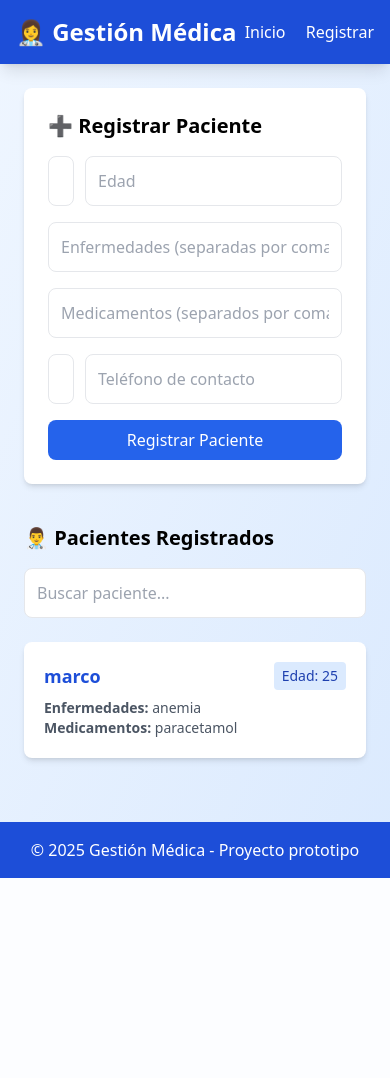
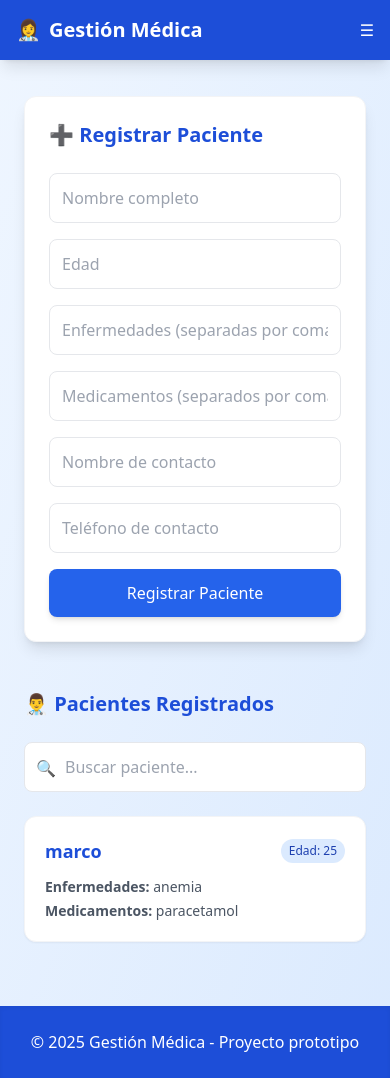
Before and after one commit to Marco777457/Despliegue-Feacture-python, a Flask app: page / in a window 390 px wide. Before the commit the page ends 878 px from the top, so only its background shows below. Run offline with Flask 3, Linux system fonts and the light colour scheme; some libraries are stand-ins or nearby versions.

Commit message:
Mejorar diseño y hacerlo responsive con Tailwind

```diff
--- a/templates/index.html
+++ b/templates/index.html
@@ -5,64 +5,85 @@
   <title>Gestión Médica - Personas 3era Edad</title>
   <script src="https://cdn.tailwindcss.com"></script>
 </head>
-<body class="bg-gradient-to-br from-blue-50 to-blue-100 min-h-screen">
+<body class="bg-gradient-to-br from-blue-50 to-blue-100 min-h-screen flex flex-col">
 
   <!-- Header -->
-  <header class="bg-blue-700 text-white shadow-lg">
+  <header class="bg-blue-700 text-white shadow-lg fixed w-full z-10">
     <div class="max-w-6xl mx-auto flex justify-between items-center p-4">
-      <h1 class="text-2xl font-bold">👩‍⚕️ Gestión Médica</h1>
-      <nav class="space-x-4">
+      <h1 class="text-xl md:text-2xl font-bold flex items-center gap-2">👩‍⚕️ <span>Gestión Médica</span></h1>
+      <nav class="hidden sm:flex space-x-6 text-sm md:text-base">
         <a href="/" class="hover:underline">Inicio</a>
         <a href="#formulario" class="hover:underline">Registrar</a>
       </nav>
+      <!-- Botón menú móvil -->
+      <button id="menu-btn" class="sm:hidden focus:outline-none text-white">
+        ☰
+      </button>
+    </div>
+    <!-- Menú móvil -->
+    <div id="menu" class="hidden sm:hidden flex flex-col bg-blue-600 px-4 pb-4">
+      <a href="/" class="py-2 border-b border-blue-500">Inicio</a>
+      <a href="#formulario" class="py-2">Registrar</a>
     </div>
   </header>
 
   <!-- Contenido principal -->
-  <main class="max-w-6xl mx-auto p-6">
+  <main class="max-w-6xl mx-auto p-6 w-full flex-1 pt-24">
 
     <!-- Formulario -->
-    <section id="formulario" class="bg-white shadow-md rounded-lg p-6 mb-10">
-      <h2 class="text-xl font-semibold mb-4 flex items-center gap-2">➕ Registrar Paciente</h2>
+    <section id="formulario" class="bg-white shadow-lg rounded-xl p-6 mb-12 border border-gray-100">
+      <h2 class="text-xl md:text-2xl font-semibold mb-6 flex items-center gap-2 text-blue-700">➕ Registrar Paciente</h2>
       <form action="/registrar" method="POST" class="grid grid-cols-1 md:grid-cols-2 gap-4">
-        <input class="p-3 border rounded-lg focus:ring-2 focus:ring-blue-400" type="text" name="nombre" placeholder="Nombre completo" required>
-        <input class="p-3 border rounded-lg focus:ring-2 focus:ring-blue-400" type="number" name="edad" placeholder="Edad" required>
-        <input class="p-3 border rounded-lg col-span-2" type="text" name="enfermedades" placeholder="Enfermedades (separadas por coma)">
-        <input class="p-3 border rounded-lg col-span-2" type="text" name="medicamentos" placeholder="Medicamentos (separados por coma)">
-        <input class="p-3 border rounded-lg" type="text" name="contacto_nombre" placeholder="Nombre de contacto">
-        <input class="p-3 border rounded-lg" type="text" name="contacto_tel" placeholder="Teléfono de contacto">
-        <button class="bg-blue-600 text-white py-2 px-4 rounded-lg col-span-2 hover:bg-blue-700 transition">Registrar Paciente</button>
+        <input class="p-3 border rounded-lg focus:ring-2 focus:ring-blue-400 w-full" type="text" name="nombre" placeholder="Nombre completo" required>
+        <input class="p-3 border rounded-lg focus:ring-2 focus:ring-blue-400 w-full" type="number" name="edad" placeholder="Edad" required>
+        <input class="p-3 border rounded-lg col-span-1 md:col-span-2 focus:ring-2 focus:ring-blue-400" type="text" name="enfermedades" placeholder="Enfermedades (separadas por coma)">
+        <input class="p-3 border rounded-lg col-span-1 md:col-span-2 focus:ring-2 focus:ring-blue-400" type="text" name="medicamentos" placeholder="Medicamentos (separados por coma)">
+        <input class="p-3 border rounded-lg focus:ring-2 focus:ring-blue-400" type="text" name="contacto_nombre" placeholder="Nombre de contacto">
+        <input class="p-3 border rounded-lg focus:ring-2 focus:ring-blue-400" type="text" name="contacto_tel" placeholder="Teléfono de contacto">
+        <button class="bg-blue-600 text-white py-3 px-6 rounded-lg col-span-1 md:col-span-2 hover:bg-blue-700 transition-all transform hover:scale-105 shadow-md">Registrar Paciente</button>
       </form>
     </section>
 
     <!-- Lista de pacientes -->
     <section>
-      <h2 class="text-xl font-semibold mb-4">👨‍⚕️ Pacientes Registrados</h2>
+      <h2 class="text-xl md:text-2xl font-semibold mb-6 text-blue-700">👨‍⚕️ Pacientes Registrados</h2>
 
       <!-- Buscador -->
-      <input type="text" placeholder="Buscar paciente..." class="w-full mb-6 p-3 border rounded-lg focus:ring-2 focus:ring-blue-400">
+      <div class="relative mb-6">
+        <input type="text" placeholder="Buscar paciente..." class="w-full p-3 pl-10 border rounded-lg focus:ring-2 focus:ring-blue-400">
+        <span class="absolute left-3 top-3.5 text-gray-400">🔍</span>
+      </div>
 
-      <div class="grid gap-4 md:grid-cols-2 lg:grid-cols-3">
+      <div class="grid gap-6 sm:grid-cols-2 lg:grid-cols-3">
         {% for nombre, paciente in pacientes.items() %}
-          <a href="{{ url_for('consultar_paciente', nombre=nombre) }}" class="block bg-white shadow-md rounded-lg p-5 hover:shadow-xl transition">
-            <div class="flex justify-between items-center mb-2">
+          <a href="{{ url_for('consultar_paciente', nombre=nombre) }}" class="block bg-white border border-gray-100 shadow-sm rounded-xl p-5 hover:shadow-xl hover:-translate-y-1 transform transition-all">
+            <div class="flex justify-between items-center mb-3">
               <h3 class="text-lg font-bold text-blue-700">{{ nombre }}</h3>
-              <span class="text-sm bg-blue-100 text-blue-800 px-2 py-1 rounded">Edad: {{ paciente['Edad'] }}</span>
+              <span class="text-xs md:text-sm bg-blue-100 text-blue-800 px-2 py-1 rounded-full">Edad: {{ paciente['Edad'] }}</span>
             </div>
-            <p class="text-gray-600 text-sm"><strong>Enfermedades:</strong> {{ paciente['Enfermedades'] | join(', ') }}</p>
+            <p class="text-gray-600 text-sm mb-1"><strong>Enfermedades:</strong> {{ paciente['Enfermedades'] | join(', ') }}</p>
             <p class="text-gray-600 text-sm"><strong>Medicamentos:</strong> {{ paciente['Medicamentos'] | join(', ') }}</p>
           </a>
         {% else %}
-          <p class="text-gray-500">⚠ No hay pacientes registrados aún.</p>
+          <p class="text-gray-500 text-center col-span-full">⚠ No hay pacientes registrados aún.</p>
         {% endfor %}
       </div>
     </section>
   </main>
 
   <!-- Footer -->
-  <footer class="text-center py-4 bg-blue-700 text-white mt-10">
+  <footer class="text-center py-6 bg-blue-700 text-white mt-10 shadow-inner">
     © 2025 Gestión Médica - Proyecto prototipo
   </footer>
 
+  <!-- Script menú móvil -->
+  <script>
+    const menuBtn = document.getElementById("menu-btn");
+    const menu = document.getElementById("menu");
+    menuBtn.addEventListener("click", () => {
+      menu.classList.toggle("hidden");
+    });
+  </script>
+
 </body>
 </html>
```
